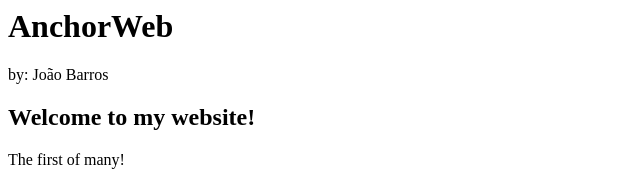
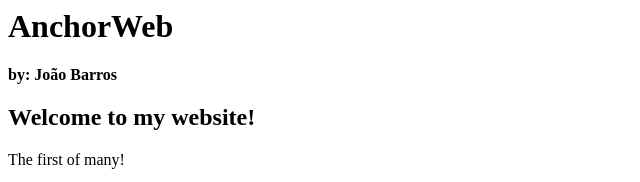
Before and after one commit to anchorweb/anchorweb.github.io, a plain HTML site: page index.html in a window 1280 px wide. Shown: the top 182 px of the page, 0-640 px from the left. Drawn offline with Linux system fonts and the light colour scheme.

Commit message:
Update index.html

```diff
--- a/index.html
+++ b/index.html
@@ -2,7 +2,7 @@
 
 <body>
   <h1>AnchorWeb</h1>
-  <aside>by: João Barros</aside>
+ <p><strong>by: João Barros</strong></p>
   <h2>Welcome to my website!</h2>
   <p>The first of many!</p>
   <img src="https://content.codecademy.com/articles/github-pages-via-web-app/happy-ice-cream.gif" />
```
